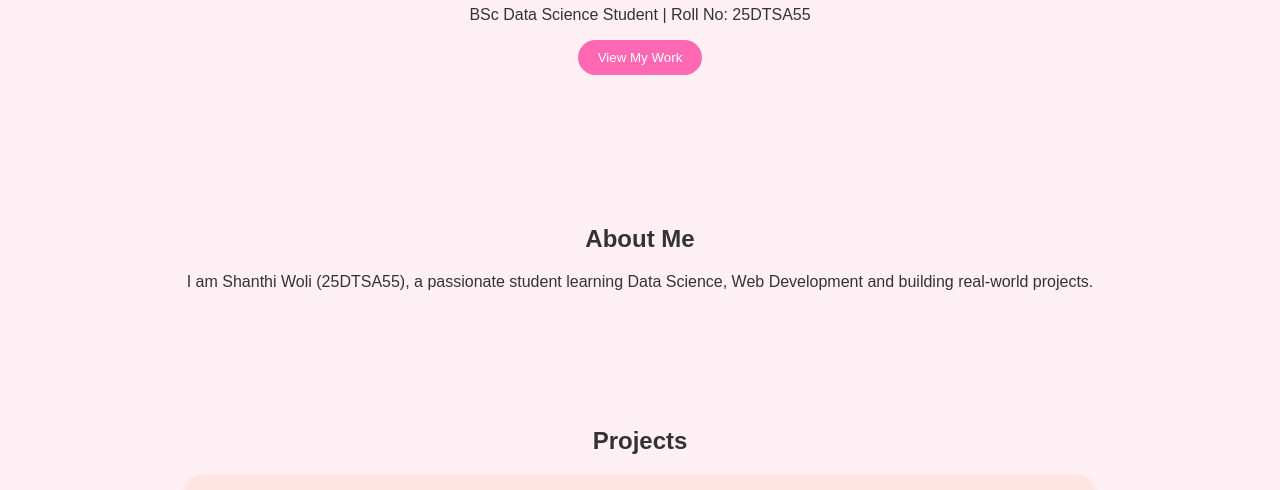
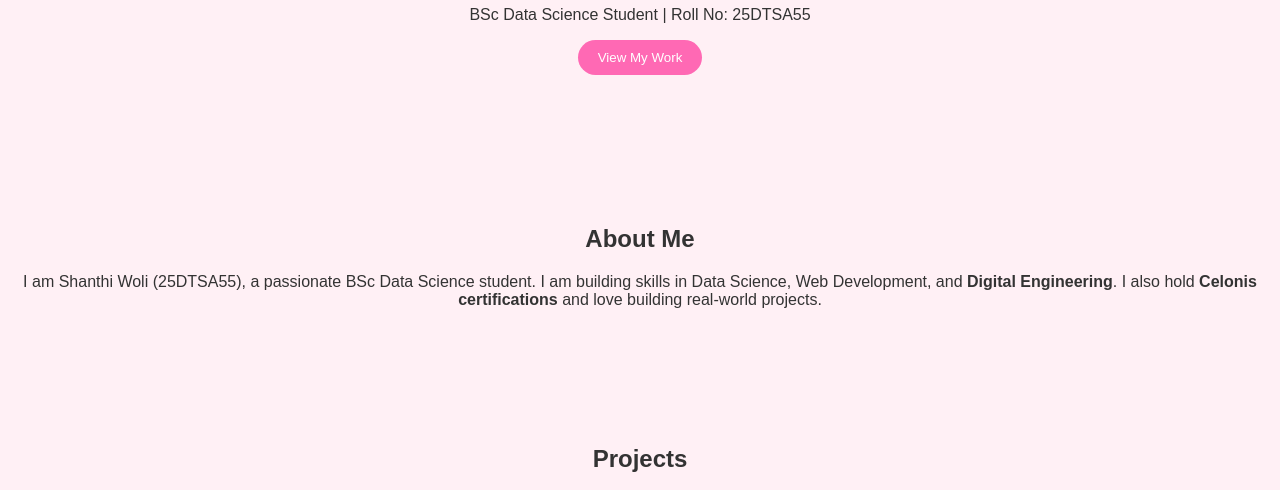
Before and after one commit to 25dtsa55/Shanti, a website: page frontend/index.html in a window 1280 px wide. Shown: the part 272-762 px from the top of the page. Drawn offline with Linux system fonts and the light colour scheme.

Commit message:
Update About Me section to include BSc Data Science, Digital Engineering, and Celonis certifications

```diff
--- a/frontend/index.html
+++ b/frontend/index.html
@@ -24,7 +24,7 @@
 
 <section id="about">
   <h2>About Me</h2>
-  <p>I am Shanthi Woli (25DTSA55), a passionate student learning Data Science, Web Development and building real-world projects.</p>
+  <p>I am Shanthi Woli (25DTSA55), a passionate BSc Data Science student. I am building skills in Data Science, Web Development, and <strong>Digital Engineering</strong>. I also hold <strong>Celonis certifications</strong> and love building real-world projects.</p>
 </section>
 
 <section id="projects">
```
